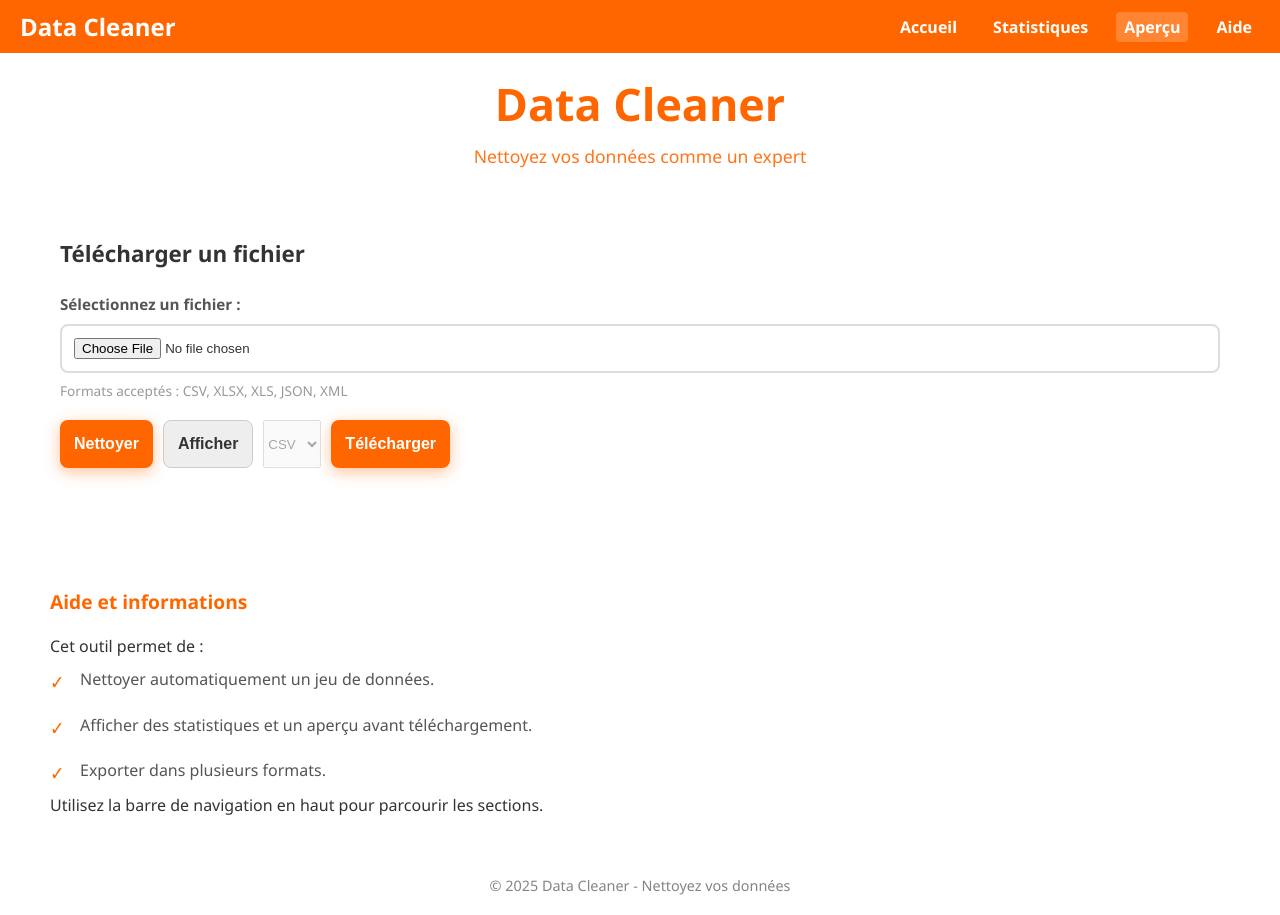
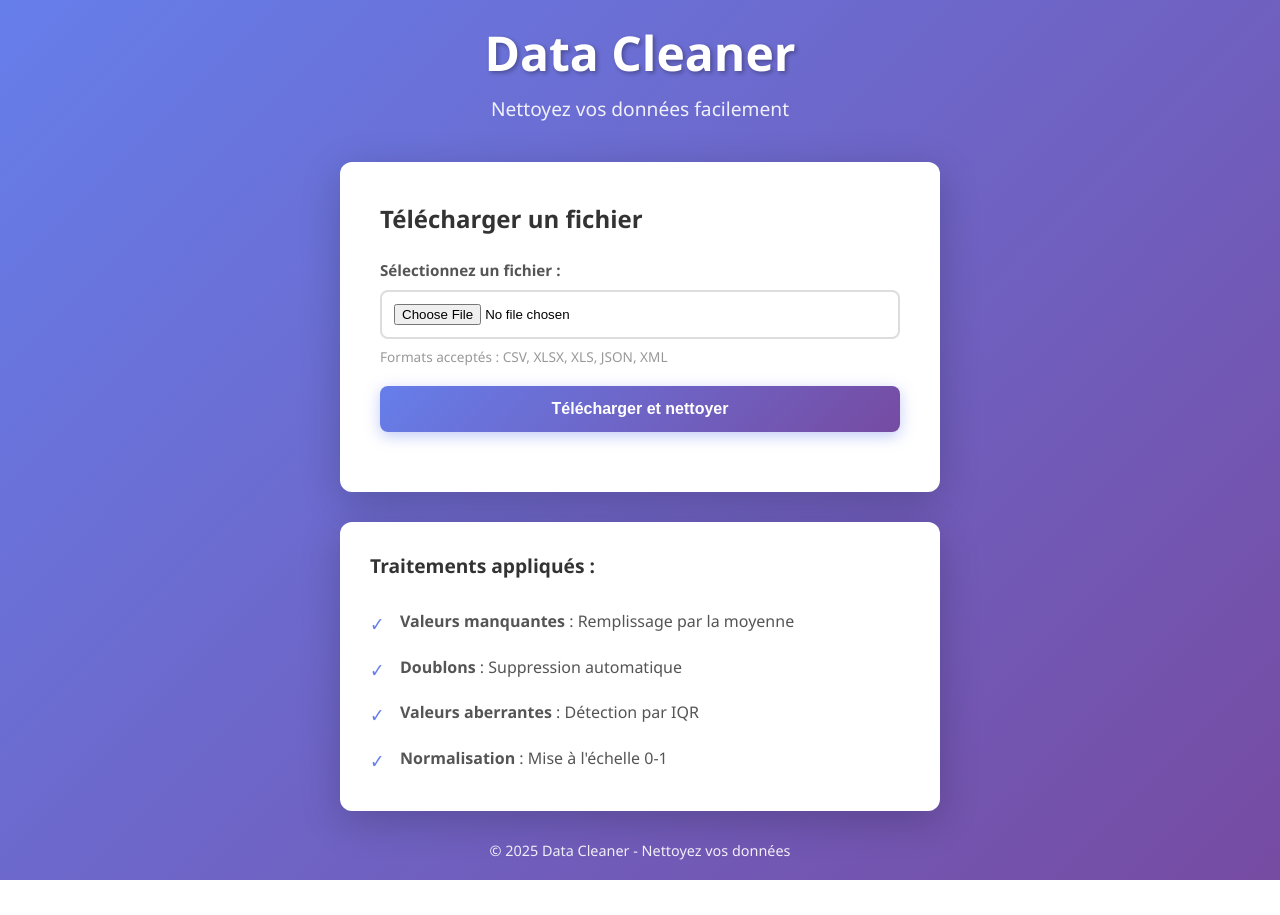
Before and after one commit to traore8issiaka1/data_cleaner-MDSI, a Flask app: template templates/index.html in a window 1280 px wide. After the commit the page ends 880 px from the top, so only its background shows below. Run offline with Flask 3, Linux system fonts and the light colour scheme; the template is opened without the code that fills it, so the values that code supplies are empty.

Commit message:
Revert "Enhance UI, add auth, DB, cleanup logging, layout improvements"
This reverts commit c61f46fdd0f59532ba7c1d7dde11a379610eb46a.

```diff
--- a/app.py
+++ b/app.py
@@ -1,146 +1,37 @@
-from flask import Flask, request, send_file, render_template, jsonify, redirect, url_for, session, g
+from flask import Flask, request, send_file, render_template
 import io
 import os
 import pandas as pd
-from uuid import uuid4
 from processing import *
-from models import db, User, CleanupLog
-from functools import wraps
 
-# stockage en mémoire des DataFrames traités (éviter pour production)
-storage = {}
-
-# database configuration
 app = Flask(__name__)
-app.config['SQLALCHEMY_DATABASE_URI'] = 'sqlite:///data_cleaner.db'
-app.config['SQLALCHEMY_TRACK_MODIFICATIONS'] = False
-app.config['SECRET_KEY'] = os.environ.get('SECRET_KEY', 'dev-secret')
-
-# initialize extensions
-db.init_app(app)
-with app.app_context():
-    db.create_all()
-
-
-def login_required(f):
-    @wraps(f)
-    def decorated(*args, **kwargs):
-        if 'user_id' not in session:
-            return redirect(url_for('login'))
-        return f(*args, **kwargs)
-    return decorated
-
-
-@app.before_request
-def load_user():
-    g.user = None
-    if 'user_id' in session:
-        g.user = User.query.get(session['user_id'])
-
 
 @app.route('/')
-@login_required
 def index():
     return render_template('index.html')
 
 @app.route('/clean', methods=['POST'])
 def clean():
-    """Ancienne route : renvoie directement un CSV pour compatibilité.
+    try:
+        file = request.files['file']
+        if not file:
+            return "Aucun fichier reçu", 400
 
-    Elle utilise désormais la même logique que /process.
-    """
-    file = request.files.get('file')
-    if not file:
-        return "Aucun fichier reçu", 400
-    try:
         df = read_file(file, file.filename)
-        cleaned_df, stats = clean_dataframe(df)
+
+        df = handle_missing(df, 'mean')
+        df = remove_duplicates(df)
+        df = remove_outliers_iqr(df)
+        df = normalize(df)
+
         buffer = io.BytesIO()
-        cleaned_df.to_csv(buffer, index=False)
+        df.to_csv(buffer, index=False)
         buffer.seek(0)
+
         return send_file(buffer, as_attachment=True, download_name="cleaned.csv")
     except Exception as e:
         return f"Erreur : {str(e)}", 400
 
-@app.route('/process', methods=['POST'])
-@login_required
-def process():
-    """Traite le fichier, retourne des statistiques et un aperçu HTML.
-
-    Le dossier nettoyé est conservé en mémoire avec un jeton.
-    """
-    file = request.files.get('file')
-    if not file:
-        return jsonify(error="Aucun fichier reçu"), 400
-    try:
-        df = read_file(file, file.filename)
-        cleaned_df, stats = clean_dataframe(df)
-        # record the operation for future analysis / IA training
-        if g.user:
-            log = CleanupLog(user_id=g.user.id, stats=stats, filename=file.filename)
-            db.session.add(log)
-            db.session.commit()
-        token = str(uuid4())
-        storage[token] = cleaned_df
-        preview_html = cleaned_df.head(20).to_html(classes='table table-striped', index=False)
-        return jsonify(token=token, stats=stats, preview=preview_html)
-    except Exception as e:
-        return jsonify(error=str(e)), 400
-
-
-@app.route('/download/<token>', methods=['GET'])
-@login_required
-def download(token):
-    fmt = request.args.get('format', 'csv')
-    df = storage.get(token)
-    if df is None:
-        return "Token invalide ou expiré", 404
-    try:
-        buffer, mimetype = export_dataframe(df, fmt)
-        filename = f"cleaned.{fmt}"
-        return send_file(buffer, as_attachment=True, download_name=filename, mimetype=mimetype)
-    except Exception as e:
-        return f"Erreur d'export : {e}", 400
-
-
-
-@app.route('/register', methods=['GET', 'POST'])
-def register():
-    if request.method == 'POST':
-        username = request.form.get('username')
-        password = request.form.get('password')
-        if not username or not password:
-            return render_template('register.html', error='Tous les champs sont requis')
-        if User.query.filter_by(username=username).first():
-            return render_template('register.html', error='Ce nom existe déjà')
-        user = User(username=username)
-        user.set_password(password)
-        db.session.add(user)
-        db.session.commit()
-        session['user_id'] = user.id
-        return redirect(url_for('index'))
-    return render_template('register.html')
-
-
-@app.route('/login', methods=['GET', 'POST'])
-def login():
-    if request.method == 'POST':
-        username = request.form.get('username')
-        password = request.form.get('password')
-        user = User.query.filter_by(username=username).first()
-        if user and user.check_password(password):
-            session['user_id'] = user.id
-            return redirect(url_for('index'))
-        return render_template('login.html', error='Identifiants invalides')
-    return render_template('login.html')
-
-
-@app.route('/logout')
-def logout():
-    session.clear()
-    return redirect(url_for('login'))
-
-
 if __name__ == "__main__":
     port = int(os.environ.get("PORT", 5000))
     app.run(host="0.0.0.0", port=port, debug=False)
--- a/requirements.txt
+++ b/requirements.txt
@@ -1,6 +1,4 @@
 flask==3.0.0
-flask_sqlalchemy==3.0.3
-werkzeug==2.2.3
 pandas==2.2.3
 numpy==1.26.4
 scikit-learn==1.5.0
--- a/static/script.js
+++ b/static/script.js
@@ -1,22 +1,11 @@
-let currentToken = null;
+document.getElementById('uploadForm').addEventListener('submit', async function(e) {
+    e.preventDefault();
 
-function resetControls() {
-    document.getElementById('showBtn').disabled = true;
-    document.getElementById('downloadBtn').disabled = true;
-    document.getElementById('formatSelect').disabled = true;
-    document.getElementById('statsSection').classList.add('hidden');
-    document.getElementById('previewSection').classList.add('hidden');
-    document.getElementById('statsList').innerHTML = '';
-    document.getElementById('preview').innerHTML = '';
-    currentToken = null;
-}
-
-async function performClean() {
     const fileInput = document.getElementById('fileInput');
     const file = fileInput.files[0];
     const status = document.getElementById('status');
     const progressBar = document.getElementById('progressBar');
-    const cleanBtn = document.getElementById('cleanBtn');
+    const submitBtn = document.querySelector('.btn-primary');
 
     if (!file) {
         status.textContent = ' Veuillez sélectionner un fichier';
@@ -24,8 +13,10 @@ async function performClean() {
         return;
     }
 
+    // Validation du type de fichier
     const validExtensions = ['.csv', '.xlsx', '.xls', '.json', '.xml'];
     const fileExtension = '.' + file.name.split('.').pop().toLowerCase();
+
     if (!validExtensions.includes(fileExtension)) {
         status.textContent = ' Format de fichier non supporté';
         status.className = 'status error';
@@ -36,34 +27,35 @@ async function performClean() {
     formData.append('file', file);
 
     try {
+        // Afficher l'état de chargement
         status.textContent = ' Traitement en cours...';
         status.className = 'status loading';
         progressBar.classList.remove('hidden');
-        cleanBtn.disabled = true;
+        submitBtn.disabled = true;
 
-        const response = await fetch('/process', {
+        const response = await fetch('/clean', {
             method: 'POST',
             body: formData
         });
 
-        const data = await response.json();
-        if (response.ok && data.token) {
-            currentToken = data.token;
-            displayStats(data.stats);
-            document.getElementById('preview').innerHTML = data.preview;
-            document.getElementById('statsSection').classList.remove('hidden');
-            document.getElementById('previewSection').classList.remove('hidden');
-            document.getElementById('showBtn').disabled = false;
-            document.getElementById('downloadBtn').disabled = false;
-            document.getElementById('formatSelect').disabled = false;
-            status.textContent = ' Traitement terminé';
+        if (response.ok) {
+            // Télécharger le fichier
+            const blob = await response.blob();
+            const url = window.URL.createObjectURL(blob);
+            const a = document.createElement('a');
+            a.href = url;
+            a.download = 'cleaned_' + file.name;
+            document.body.appendChild(a);
+            a.click();
+            window.URL.revokeObjectURL(url);
+            a.remove();
+
+            status.textContent = ' Fichier nettoyé avec succès !';
             status.className = 'status success';
-            // réinitialiser le sélecteur de fichier pour permettre un nouveau chargement
             fileInput.value = '';
-            const label = document.querySelector('label[for="fileInput"]');
-            if (label) label.textContent = 'Sélectionnez un fichier :';
         } else {
-            status.textContent = ' Erreur : ' + (data.error || 'Réponse invalide');
+            const error = await response.text();
+            status.textContent = ' Erreur : ' + error;
             status.className = 'status error';
         }
     } catch (error) {
@@ -71,69 +63,9 @@ async function performClean() {
         status.className = 'status error';
     } finally {
         progressBar.classList.add('hidden');
-        cleanBtn.disabled = false;
+        submitBtn.disabled = false;
     }
-}
-
-document.getElementById('cleanBtn').addEventListener('click', function(e) {
-    e.preventDefault();
-    resetControls();
-    performClean();
 });
-
-document.getElementById('showBtn').addEventListener('click', function() {
-    document.getElementById('previewSection').classList.remove('hidden');
-    document.getElementById('preview').scrollIntoView({behavior:'smooth'});
-});
-
-document.getElementById('downloadBtn').addEventListener('click', function() {
-    if (!currentToken) return;
-    const fmt = document.getElementById('formatSelect').value;
-    window.open(`/download/${currentToken}?format=${fmt}`, '_blank');
-});
-
-function displayStats(stats) {
-    const container = document.getElementById('statsList');
-    container.innerHTML = '';
-    const labels = {
-        columns: 'Nombre de colonnes',
-        rows_before: 'Lignes avant traitement',
-        rows_after: 'Lignes après traitement',
-        missing_values_before: 'Valeurs manquantes (avant)',
-        missing_values_after: 'Valeurs manquantes (après)',
-        missing_removed: 'Valeurs manquantes traitées',
-        duplicates_removed: 'Doublons supprimés',
-        outliers_removed: 'Valeurs aberrantes supprimées',
-        normalized_columns: 'Colonnes normalisées',
-        quality_score: 'Score de qualité'
-    };
-
-    const table = document.createElement('table');
-    const thead = document.createElement('thead');
-    const headerRow = document.createElement('tr');
-    ['Élément', 'Valeur'].forEach(text => {
-        const th = document.createElement('th');
-        th.textContent = text;
-        headerRow.appendChild(th);
-    });
-    thead.appendChild(headerRow);
-    table.appendChild(thead);
-
-    const tbody = document.createElement('tbody');
-    for (const [key, value] of Object.entries(stats)) {
-        const row = document.createElement('tr');
-        const label = labels[key] || key.replace(/_/g, ' ');
-        const td1 = document.createElement('td');
-        td1.textContent = label;
-        const td2 = document.createElement('td');
-        td2.textContent = value;
-        row.appendChild(td1);
-        row.appendChild(td2);
-        tbody.appendChild(row);
-    }
-    table.appendChild(tbody);
-    container.appendChild(table);
-}
 
 // Afficher le nom du fichier sélectionné
 document.getElementById('fileInput').addEventListener('change', function(e) {
@@ -143,27 +75,3 @@ document.getElementById('fileInput').addEventListener('change', function(e) {
         label.textContent = `Fichier sélectionné : ${fileName}`;
     }
 });
-
-// navigation active link en fonction du défilement
-window.addEventListener('scroll', () => {
-    const sections = document.querySelectorAll('nav a');
-    let current = '';
-    document.querySelectorAll('section, .card').forEach(sec => {
-        const top = sec.offsetTop - 80;
-        if (pageYOffset >= top) {
-            current = sec.getAttribute('id');
-        }
-    });
-    sections.forEach(a => {
-        a.classList.toggle('active', a.getAttribute('href') === '#' + current);
-    });
-});
-
-// smooth scroll for nav links
-document.querySelectorAll('nav a').forEach(a => {
-    a.addEventListener('click', function(e) {
-        e.preventDefault();
-        const target = document.querySelector(this.getAttribute('href'));
-        if (target) target.scrollIntoView({behavior: 'smooth'});
-    });
-});
--- a/static/style.css
+++ b/static/style.css
@@ -6,90 +6,48 @@
 
 body {
     font-family: 'Segoe UI', Tahoma, Geneva, Verdana, sans-serif;
-    background: #fff;
-    color: #333;
-    margin: 0;
+    background: linear-gradient(135deg, #667eea 0%, #764ba2 100%);
     min-height: 100vh;
     display: flex;
-    flex-direction: column;
-}
-
-.navbar {
-    background: #ff6600;
-    color: white;
-    padding: 10px 20px;
-    display: flex;
     align-items: center;
-    justify-content: space-between;
-    position: sticky;
-    top: 0;
-    z-index: 100;
-}
-
-.nav-brand {
-    font-size: 1.5em;
-    font-weight: bold;
-}
-
-.nav-links {
-    list-style: none;
-    display: flex;
-    gap: 20px;
-    margin: 0;
-    padding: 0;
-}
-
-.nav-links a {
-    color: white;
-    text-decoration: none;
-    font-weight: 600;
-    padding: 4px 8px;
-    border-radius: 4px;
-}
-
-.nav-links a.active {
-    background: rgba(255,255,255,0.2);
+    justify-content: center;
+    padding: 20px;
 }
 
 .container {
     width: 100%;
-    max-width: none;
-    flex: 1;
-    margin: 0 auto;
-    padding: 20px;
+    max-width: 600px;
 }
 
 header {
     text-align: center;
-    color: #ff6600;
-    margin-bottom: 30px;
+    color: white;
+    margin-bottom: 40px;
 }
 
 header h1 {
-    font-size: 2.8em;
+    font-size: 3em;
     margin-bottom: 10px;
+    text-shadow: 2px 2px 4px rgba(0, 0, 0, 0.3);
 }
 
 header .subtitle {
-    font-size: 1.1em;
+    font-size: 1.2em;
     opacity: 0.9;
 }
 
 .card {
-    background: #fff;
-    /* no radius or shadow for full‑page look */
-    border-radius: 0;
+    background: white;
+    border-radius: 12px;
     padding: 40px;
-    /*box-shadow: none;*/
+    box-shadow: 0 10px 40px rgba(0, 0, 0, 0.2);
     margin-bottom: 30px;
-    animation: slideIn 0.5s ease-out;
-    width: 100%;
 }
 
 .card h2 {
     color: #333;
     margin-bottom: 25px;
-    font-size: 1.4em;
+    font-size: 1.5em;
 }
 
 .form-group {
@@ -114,13 +72,13 @@ header .subtitle {
 }
 
 .form-group input[type="file"]:hover {
-    border-color: #ff6600;
+    border-color: #667eea;
 }
 
 .form-group input[type="file"]:focus {
     outline: none;
-    border-color: #ff6600;
-    box-shadow: 0 0 0 3px rgba(255, 102, 0, 0.1);
+    border-color: #667eea;
+    box-shadow: 0 0 0 3px rgba(102, 126, 234, 0.1);
 }
 
 .file-info {
@@ -130,8 +88,9 @@ header .subtitle {
 }
 
 .btn-primary {
+    width: 100%;
     padding: 14px;
-    background: #ff6600;
+    background: linear-gradient(135deg, #667eea 0%, #764ba2 100%);
     color: white;
     border: none;
     border-radius: 8px;
@@ -139,38 +98,21 @@ header .subtitle {
     font-weight: 600;
     cursor: pointer;
     transition: transform 0.2s, box-shadow 0.2s;
-    box-shadow: 0 4px 15px rgba(255, 102, 0, 0.4);
+    box-shadow: 0 4px 15px rgba(102, 126, 234, 0.4);
 }
 
 .btn-primary:hover {
     transform: translateY(-2px);
-    box-shadow: 0 6px 20px rgba(255, 102, 0, 0.6);
+    box-shadow: 0 6px 20px rgba(102, 126, 234, 0.6);
 }
 
-.btn-secondary {
-    padding: 14px;
-    background: #eee;
-    color: #333;
-    border: 1px solid #ccc;
-    border-radius: 8px;
-    font-size: 1em;
-    font-weight: 600;
-    cursor: pointer;
-    transition: background 0.2s;
+.btn-primary:active {
+    transform: translateY(0);
 }
 
-.btn-secondary:hover {
-    background: #ddd;
-}
-
-.buttons-row {
-    display: flex;
-    gap: 10px;
-    flex-wrap: wrap;
-}
-
-.hidden {
-    display: none;
+.btn-primary:disabled {
+    opacity: 0.6;
+    cursor: not-allowed;
 }
 
 .status {
@@ -214,29 +156,43 @@ header .subtitle {
 
 .progress-fill {
     height: 100%;
-    background: #ff6600;
+    background: linear-gradient(90deg, #667eea 0%, #764ba2 100%);
     width: 0%;
     animation: progress 2s ease-in-out infinite;
 }
 
+.progress-bar.hidden {
+    display: none;
+}
+
+@keyframes progress {
+    0% {
+        width: 0%;
+    }
+    50% {
+        width: 100%;
+    }
+    100% {
+        width: 100%;
+    }
+}
+
 .info-section {
     background: white;
-    border-radius: 0;
+    border-radius: 12px;
     padding: 30px;
-    /* no shadow in full width layout */
-    box-shadow: none;
+    box-shadow: 0 10px 40px rgba(0, 0, 0, 0.2);
     margin-bottom: 30px;
 }
 
 .info-section h3 {
-    color: #ff6600;
+    color: #333;
     margin-bottom: 20px;
     font-size: 1.2em;
 }
 
 .info-section ul {
     list-style: none;
-    padding-left: 0;
 }
 
 .info-section li {
@@ -251,38 +207,14 @@ header .subtitle {
     content: "✓";
     position: absolute;
     left: 0;
-    color: #ff6600;
+    color: #667eea;
     font-weight: bold;
     font-size: 1.2em;
 }
 
-/* table preview */
-.info-section table {
-    width: 100%;
-    border-collapse: collapse;
-    margin-top: 15px;
-    display: block;
-    overflow-x: auto;
-    border: none;
-}
-
-.info-section th, .info-section td {
-    border: 1px solid #ddd;
-    padding: 8px;
-    text-align: left;
-}
-
-.info-section tr:nth-child(even) {
-    background-color: #f9f9f9;
-}
-
-.info-section tr:hover {
-    background-color: #f1f1f1;
-}
-
 footer {
     text-align: center;
-    color: #777;
+    color: white;
     margin-top: 30px;
     font-size: 0.9em;
     opacity: 0.9;
@@ -300,11 +232,6 @@ footer {
     .card h2 {
         font-size: 1.2em;
     }
-
-    .nav-links {
-        flex-direction: column;
-        gap: 8px;
-    }
 }
 
 /* Animations */
@@ -319,18 +246,6 @@ footer {
     }
 }
 
-@keyframes progress {
-    0% {
-        width: 0%;
-    }
-    50% {
-        width: 100%;
-    }
-    100% {
-        width: 100%;
-    }
-}
-
 .card, .info-section {
     animation: slideIn 0.5s ease-out;
 }
--- a/templates/index.html
+++ b/templates/index.html
@@ -7,27 +7,10 @@
     <link rel="stylesheet" href="{{ url_for('static', filename='style.css') }}">
 </head>
 <body>
-    <nav class="navbar">
-        <div class="nav-brand">Data&nbsp;Cleaner</div>
-        <ul class="nav-links">
-            <li><a href="#upload">Accueil</a></li>
-            <li><a href="#statsSection">Statistiques</a></li>
-            <li><a href="#previewSection">Aperçu</a></li>
-            <li><a href="#help">Aide</a></li>
-            {% if g.user %}
-            <li><a href="{{ url_for('logout') }}">Déconnexion ({{ g.user.username }})</a></li>
-            {% endif %}
-        </ul>
-    </nav>
-
-    <div class="container" id="upload">
+    <div class="container">
         <header>
             <h1> Data Cleaner</h1>
-            {% if g.user %}
-                <p class="subtitle">Bienvenue, {{ g.user.username }} !</p>
-            {% else %}
-                <p class="subtitle">Nettoyez vos données comme un expert</p>
-            {% endif %}
+            <p class="subtitle">Nettoyez vos données facilement</p>
         </header>
 
         <main>
@@ -40,16 +23,8 @@
                         <p class="file-info">Formats acceptés : CSV, XLSX, XLS, JSON, XML</p>
                     </div>
 
-                    <div class="form-group buttons-row">
-                        <button id="cleanBtn" type="button" class="btn-primary">Nettoyer</button>
-                        <button id="showBtn" type="button" class="btn-secondary" disabled>Afficher</button>
-                        <select id="formatSelect" disabled>
-                            <option value="csv" selected>CSV</option>
-                            <option value="xlsx">XLSX</option>
-                            <option value="json">JSON</option>
-                            <option value="xml">XML</option>
-                        </select>
-                        <button id="downloadBtn" type="button" class="btn-primary" disabled>Télécharger</button>
+                    <div class="form-group">
+                        <button type="submit" class="btn-primary"> Télécharger et nettoyer</button>
                     </div>
                 </form>
 
@@ -57,27 +32,16 @@
                 <div id="progressBar" class="progress-bar hidden">
                     <div class="progress-fill"></div>
                 </div>
-
-                <section id="statsSection" class="info-section hidden">
-                    <h3> Statistiques du traitement</h3>
-                    <div id="statsList"></div>
-                </section>
-
-                <section id="previewSection" class="info-section hidden">
-                    <h3> Aperçu des données nettoyées</h3>
-                    <div id="preview"></div>
-                </section>
             </div>
 
-            <div class="info-section" id="help">
-                <h3>Aide et informations</h3>
-                <p>Cet outil permet de :</p>
+            <div class="info-section">
+                <h3> Traitements appliqués :</h3>
                 <ul>
-                    <li>Nettoyer automatiquement un jeu de données.</li>
-                    <li>Afficher des statistiques et un aperçu avant téléchargement.</li>
-                    <li>Exporter dans plusieurs formats.</li>
+                    <li><strong>Valeurs manquantes</strong> : Remplissage par la moyenne</li>
+                    <li><strong>Doublons</strong> : Suppression automatique</li>
+                    <li><strong>Valeurs aberrantes</strong> : Détection par IQR</li>
+                    <li><strong>Normalisation</strong> : Mise à l'échelle 0-1</li>
                 </ul>
-                <p>Utilisez la barre de navigation en haut pour parcourir les sections.</p>
             </div>
         </main>
 
```
Also changed, not shown: models.py (deleted, +0 -27 lines), processing.py (+4 -89 lines), property data.csv (deleted, +0 -10 lines), templates/login.html (deleted, +0 -31 lines), templates/register.html (deleted, +0 -31 lines), README.md.
